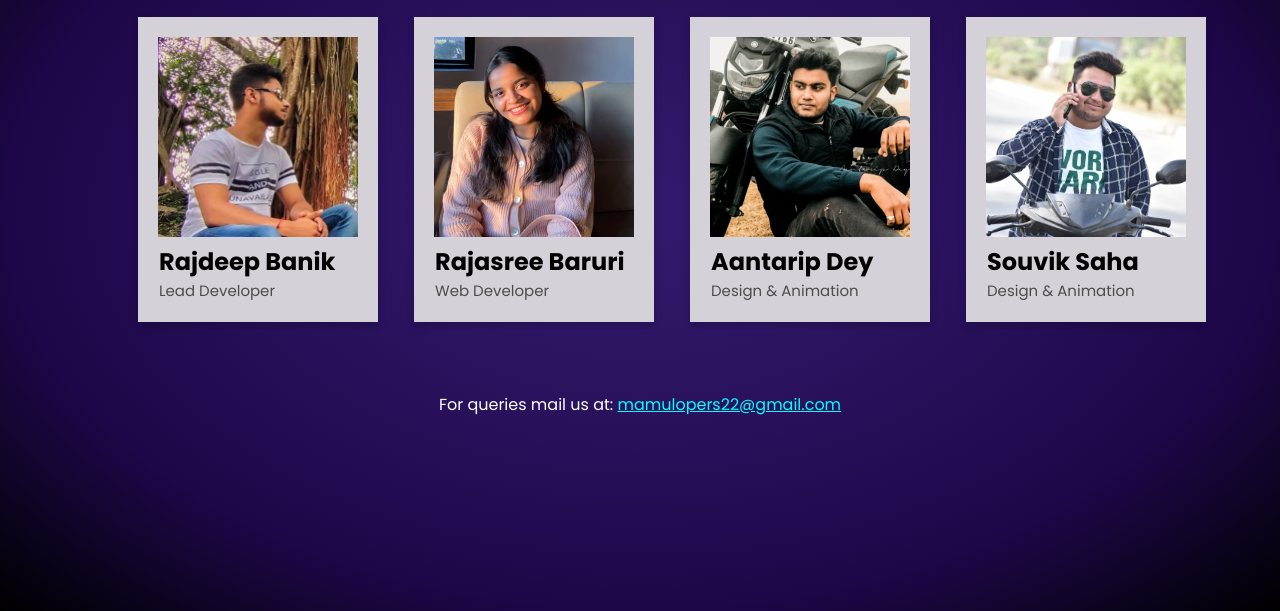
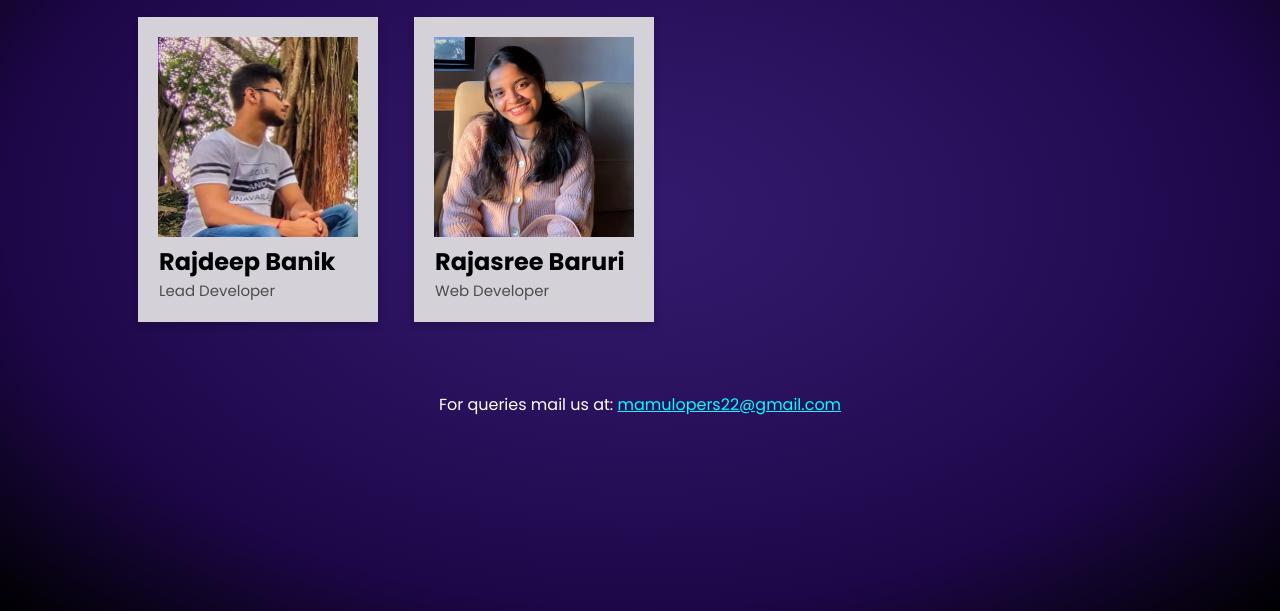
Before and after one commit to boredom1234/Pix_Adv_Web, a plain HTML site: page aboutus.html in a window 1280 px wide. Shown: the part 189-800 px from the top of the page. Drawn offline with Linux system fonts and the light colour scheme.

Commit message:
Update aboutus.html

```diff
--- a/aboutus.html
+++ b/aboutus.html
@@ -54,25 +54,6 @@
                   </div>
                 </div>
 
-                <div class="column">
-                  <div class="card">
-                    <img src="./img/antirape.jpg" alt="antirape" style="width:100%">
-                    <div class="container">
-                      <h2>Aantarip Dey</h2>
-                      <p class="title">Design &amp; Animation</p>
-                    </div>
-                  </div>
-                </div>
-
-                <div class="column">
-                  <div class="card">
-                    <img src="./img/mamu.jpg" alt="brori" style="width:100%">
-                    <div class="container">
-                      <h2>Souvik Saha</h2>
-                      <p class="title">Design &amp; Animation</p>
-                    </div>
-                  </div>
-                </div>
             </div>
             <br>
             <br>
```
